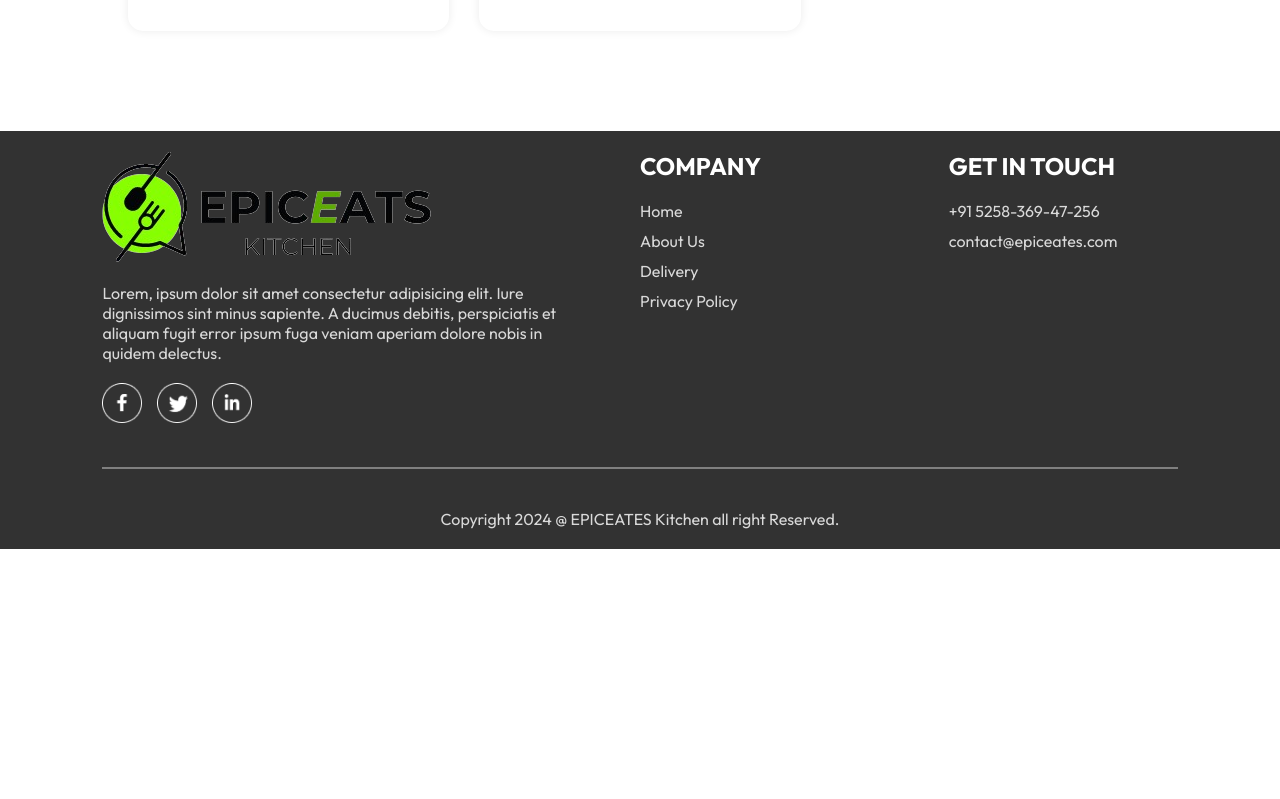
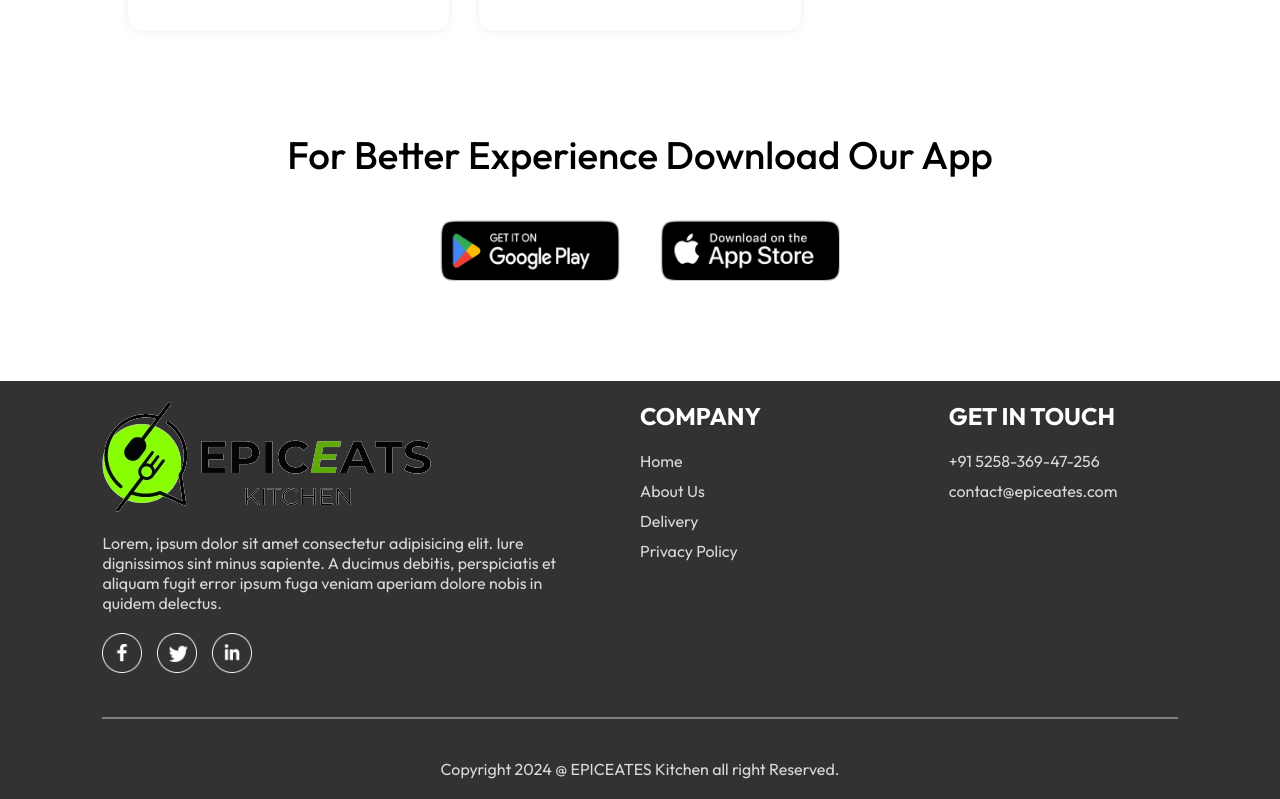
Before and after one commit to Tapas-Dalui/epiceats, a React (Vite) app: page / in a window 1280 px wide. Shown: the part 5929-6728 px from the top of the page. Before the commit the page ends 6478 px from the top, so only its background shows below. Built offline with nearby package versions, Linux system fonts and the light colour scheme.

Commit message:
Creating App Download Section

```diff
--- a/src/Pages/Home/Home.jsx
+++ b/src/Pages/Home/Home.jsx
@@ -3,6 +3,7 @@
 import Header from '../../components/Header/Header'
 import ExploreMenu from '../../components/ExploreMenu/ExploreMenu'
 import FoodDisplay from '../../components/FoodDisplay/FoodDisplay'
+import AppDownload from '../../components/AppDownload/AppDownload'
 
 function Home() {
 
@@ -12,6 +13,7 @@
             <Header />
             <ExploreMenu category={category} setCategory={setCategory} />
             <FoodDisplay category={category} />
+            <AppDownload />
         </>
     )
 }
--- /dev/null
+++ b/src/components/AppDownload/AppDownload.css
@@ -0,0 +1,22 @@
+.app-download{
+    margin: auto auto;
+    margin-top: 100px;
+    font-size: max(3vw, 20px);
+    text-align: center;
+    font-weight: 500;
+}
+.app-download-platforms{
+    display: flex;
+    justify-content: center;
+    gap: 40px;
+    margin-top: 40px;
+}
+.app-download-platforms img{
+    width: max(30vw, 120px);
+    max-width: 180px;
+    transition: 0.5s;
+    cursor: pointer;
+}
+.app-download-platforms img:hover{
+   transform: scale(1.05);
+}
--- /dev/null
+++ b/src/components/AppDownload/AppDownload.jsx
@@ -0,0 +1,21 @@
+import React from 'react'
+import './AppDownload.css'
+import { assets } from '../../assets/assets'
+
+function AppDownload() {
+  return (
+    <>
+     <div className="app-download" id="app-download">
+        <p>For Better Experience Download Our App </p>
+        <div className="app-download-platforms">
+            <img src={assets.play_store} alt="" />
+            <img src={assets.app_store} alt="" />
+        </div>
+     </div>
+
+
+    </>
+  )
+}
+
+export default AppDownload
```
